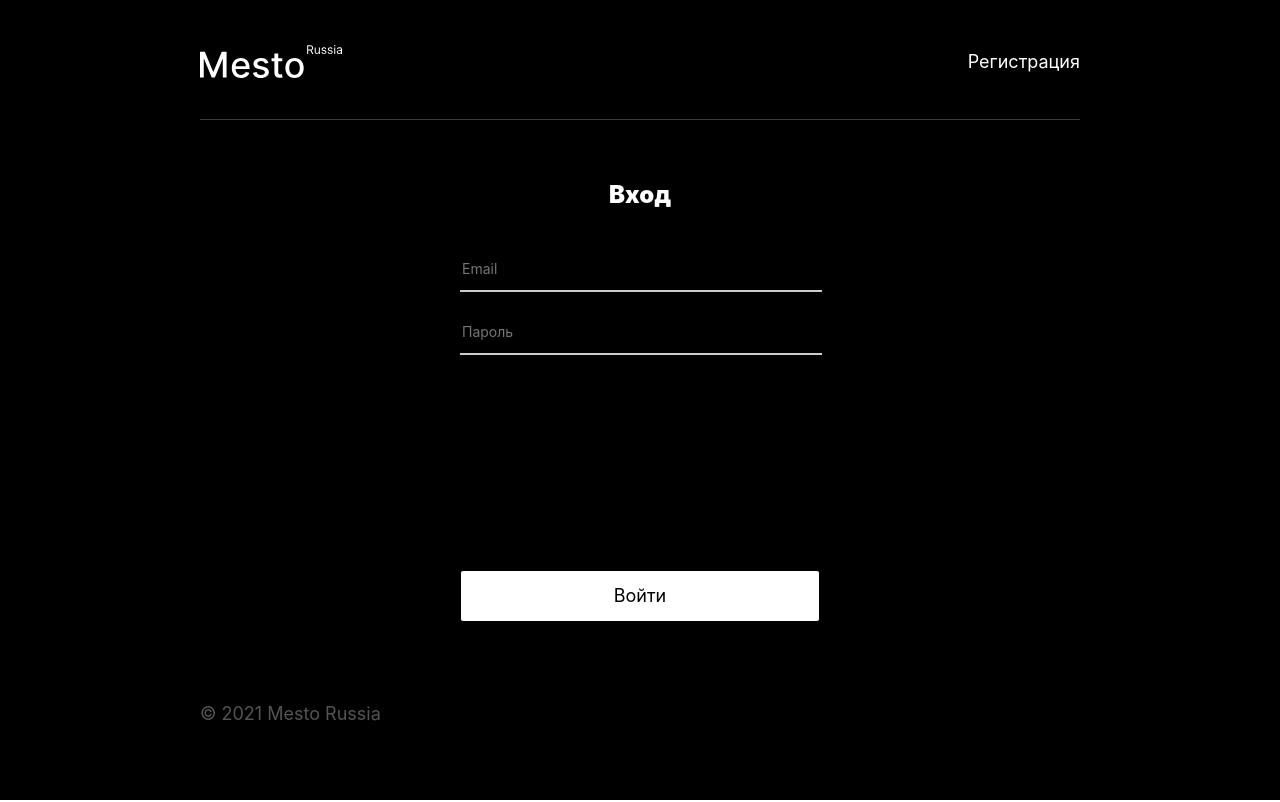
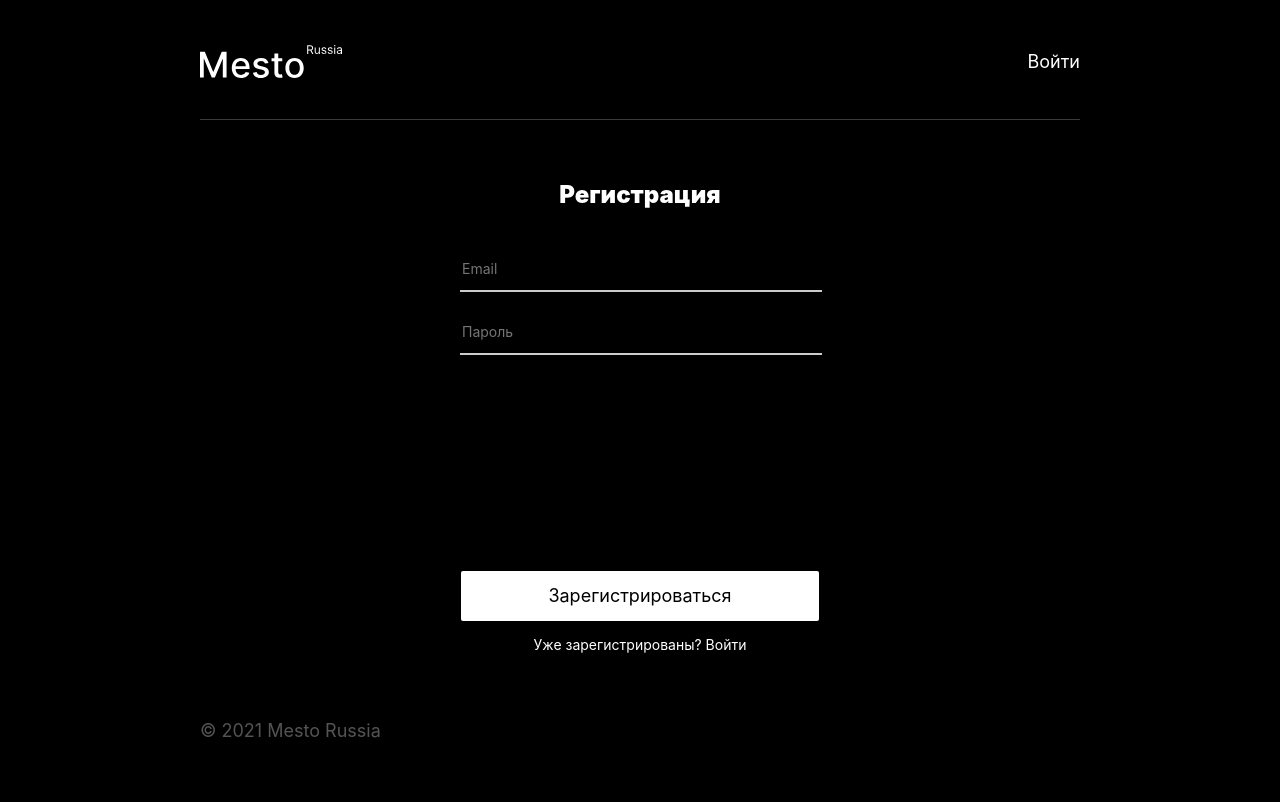
Before and after one commit to vadimshift/react-mesto-auth, a React (Create React App) app: page /sign-up in a window 1280 px wide. Before the commit this address led to /sign-in. Built offline with nearby package versions, Linux system fonts and the light colour scheme.

Commit message:
разбираюсь с маршрутами

```diff
--- a/src/blocks/page/page.css
+++ b/src/blocks/page/page.css
@@ -1,5 +1,5 @@
 .page {
   background-color: #000000;
-  /* min-height: 100vh; */
+  /* min-height: 100vh;  */
   /* min-height: 100%; */
 }
--- a/src/components/App.js
+++ b/src/components/App.js
@@ -6,7 +6,7 @@ import Login from "./Login";
 import ProtectedRoute from "./ProtectedRoute";
 
 function App() {
-  const [loggedIn, setLoggedIn] = useState(false);
+  const [loggedIn, setLoggedIn] = useState(true);
 
   return (
     <div className="page">
--- a/src/components/Header.js
+++ b/src/components/Header.js
@@ -1,4 +1,5 @@
 import logo from "../images/logo.svg";
+import { Link } from 'react-router-dom';
 
 function Header(props) {
   return (
@@ -6,9 +7,9 @@ function Header(props) {
       <img className="header__logo" src={logo} alt="Логотип проекта Место" />
       <p className="header__login-title">
         {props.userMail}
-        <a className="header__link" href="#">
+        <Link to={props.link} className="header__link" >
           {props.buttonTitle}
-        </a>
+        </Link>
       </p>
     </header>
   );
--- a/src/components/Login.js
+++ b/src/components/Login.js
@@ -1,10 +1,10 @@
-import Header from "./Header";
-import Footer from "./Footer";
+import Header from './Header';
+import Footer from './Footer';
 
 function Login() {
   return (
     <>
-      <Header buttonTitle={"Регистрация"}/>
+      <Header buttonTitle={'Регистрация'} />
         <section className="auth-page">
           <h2 className="auth-page__title">Вход</h2>
           <form className="auth-page__form" noValidate>
--- a/src/components/Register.js
+++ b/src/components/Register.js
@@ -1,10 +1,11 @@
-import Header from "./Header";
-import Footer from "./Footer";
+import Header from './Header';
+import Footer from './Footer';
+import { Link } from 'react-router-dom';
 
 function Register() {
   return (
     <>
-      <Header buttonTitle={"Войти"}/>
+      <Header buttonTitle={'Войти'} link={'sign-up'} />
       <section className="auth-page">
         <h2 className="auth-page__title">Регистрация</h2>
         <form className="auth-page__form" noValidate>
@@ -22,10 +23,10 @@ function Register() {
             Зарегистрироваться
           </button>
           <p className="auth-page__subtitle_type_register">
-            Уже зарегистрированы?{" "}
-            <a className="auth-page__link" href="#">
+            Уже зарегистрированы?{' '}
+            <Link to="login" className="auth-page__link">
               Войти
-            </a>
+            </Link>
           </p>
         </form>
       </section>
```
Also changed, not shown: src/components/apiAuth.js (added). Lines whose indentation alone changed are shown as unchanged.
